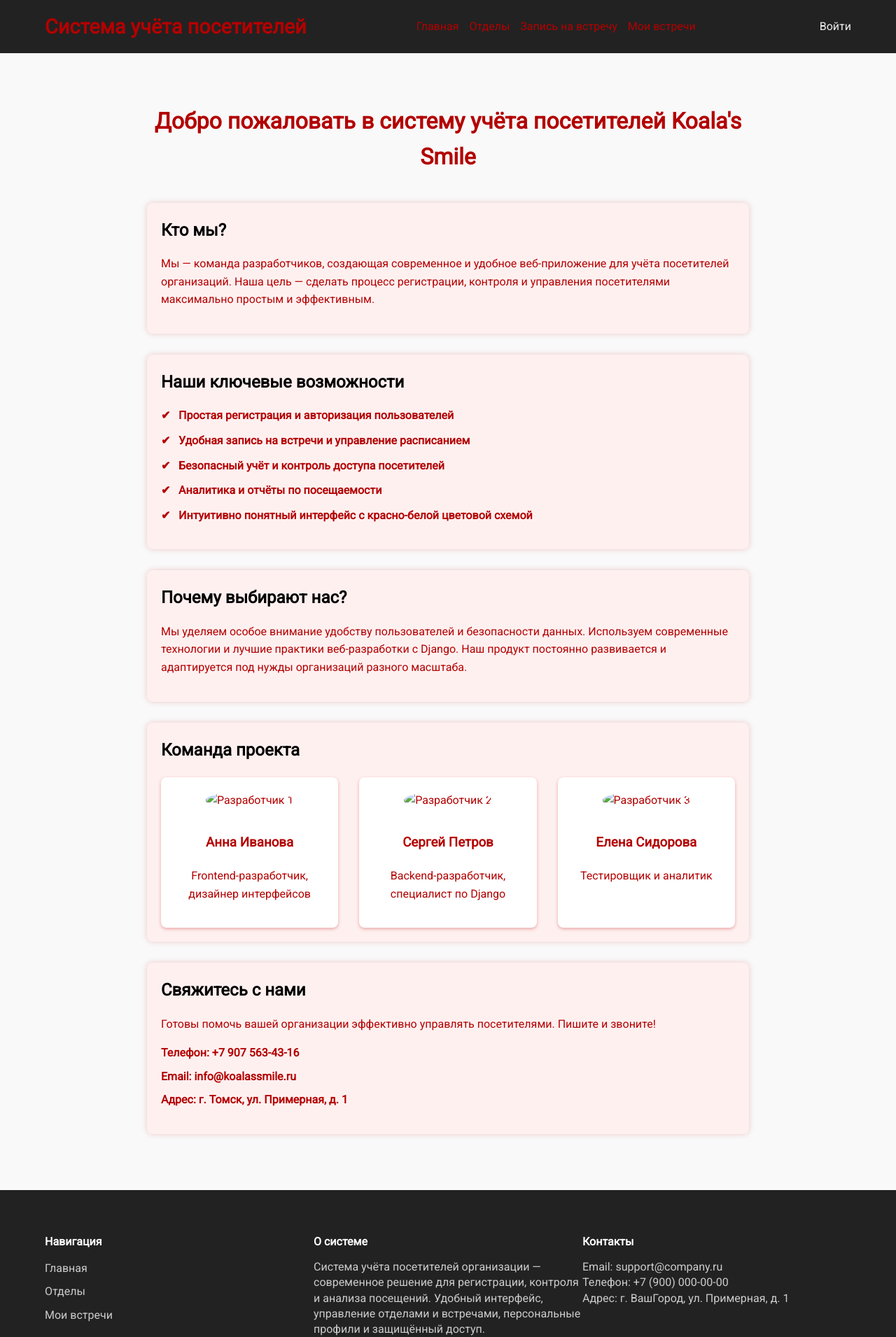
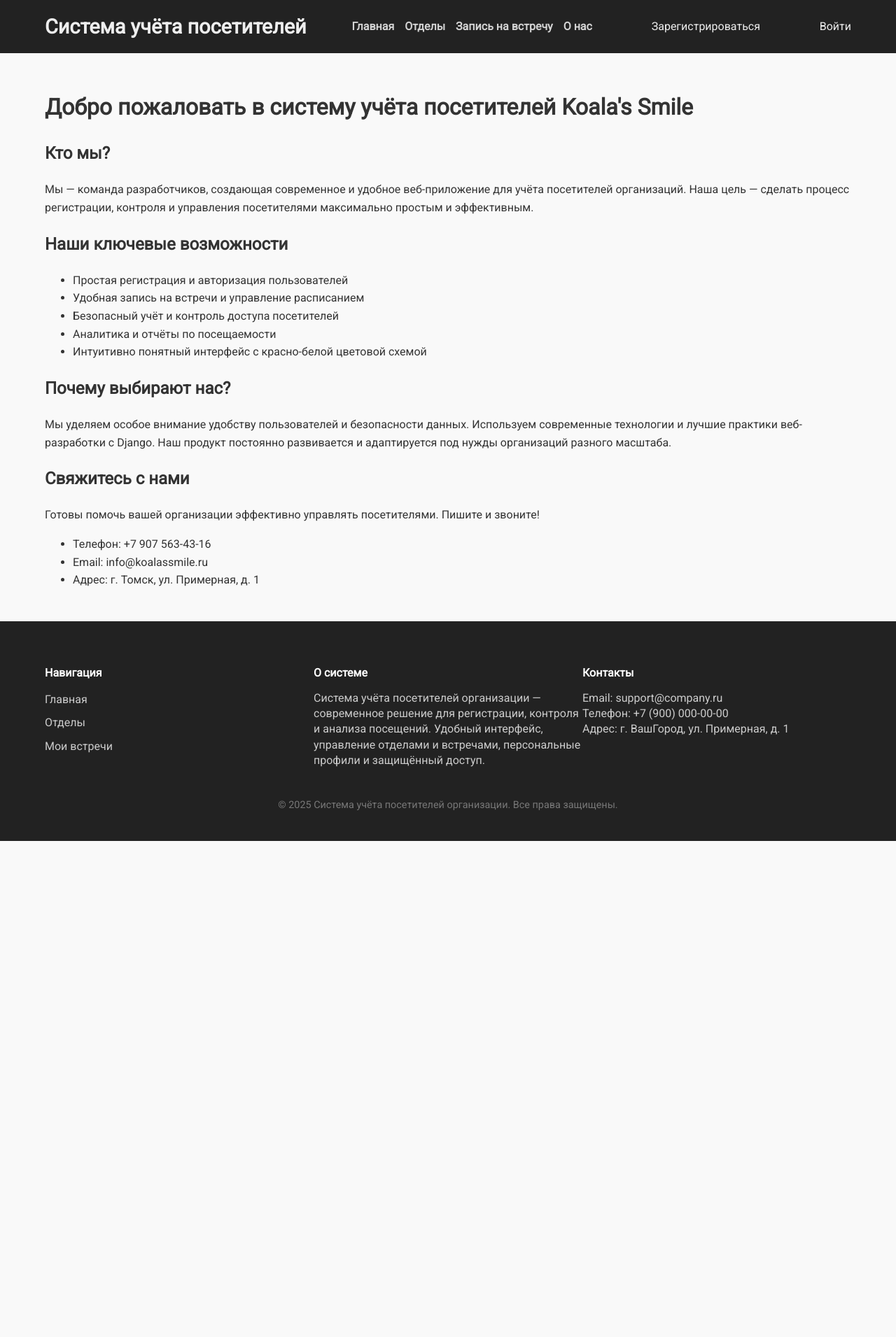
Before and after one commit to Macksim444/kursach2, a Django app: page /about/ in a window 1280 px wide. Shown: the top 1911 px of the page at 70% size. After the commit the page ends 1202 px from the top, so only its background shows below. Run offline with Django 5.2, Linux system fonts and the light colour scheme; some libraries are stand-ins or nearby versions.

Commit message:
усовершествованный интерфейс

```diff
--- a/mysite/visitors/templates/visitors/about.html
+++ b/mysite/visitors/templates/visitors/about.html
@@ -4,7 +4,7 @@
 
 {% block content %}
 <div class="presentation-container">
-    <h1>Добро пожаловать в систему учёта посетителей Koala's Smile</h1>
+    <h1 class="main-title">Добро пожаловать в систему учёта посетителей Koala's Smile</h1>
 
     <section class="presentation-section">
         <h2>Кто мы?</h2>
@@ -32,28 +32,6 @@
             Используем современные технологии и лучшие практики веб-разработки с Django.
             Наш продукт постоянно развивается и адаптируется под нужды организаций разного масштаба.
         </p>
-    </section>
-
-    <section class="presentation-section team-section">
-        <h2>Команда проекта</h2>
-        <div class="team-grid">
-            <div class="team-member">
-                <img src="https://via.placeholder.com/150" alt="Разработчик 1">
-                <h3>Анна Иванова</h3>
-                <p>Frontend-разработчик, дизайнер интерфейсов</p>
-            </div>
-            <div class="team-member">
-                <img src="https://via.placeholder.com/150" alt="Разработчик 2">
-                <h3>Сергей Петров</h3>
-                <p>Backend-разработчик, специалист по Django</p>
-            </div>
-            <div class="team-member">
-                <img src="https://via.placeholder.com/150" alt="Разработчик 3">
-                <h3>Елена Сидорова</h3>
-                <p>Тестировщик и аналитик</p>
-            </div>
-        </div>
-    </section>
 
     <section class="presentation-section contact-section">
         <h2>Свяжитесь с нами</h2>
@@ -65,77 +43,4 @@
         </ul>
     </section>
 </div>
-
-<style>
-    .presentation-container {
-        max-width: 900px;
-        margin: 0 auto;
-        padding: 20px;
-        color: #b30000;
-    }
-    .presentation-section {
-        background-color: #fff0f0;
-        padding: 20px;
-        margin-bottom: 30px;
-        border-radius: 8px;
-        box-shadow: 0 0 8px rgba(179, 0, 0, 0.2);
-    }
-    h1 {
-        color: #b30000;
-        text-align: center;
-        margin-bottom: 40px;
-    }
-    h2 {
-        color: #000000; /* Изменено на черный цвет */
-        margin-top: 0;
-        margin-bottom: 15px;
-    }
-    .features-list {
-        list-style: none;
-        padding-left: 0;
-    }
-    .features-list li {
-        position: relative;
-        padding-left: 25px;
-        margin-bottom: 10px;
-        font-weight: 600;
-    }
-    .features-list li:before {
-        content: "✔";
-        color: #b30000;
-        position: absolute;
-        left: 0;
-        top: 0;
-        font-weight: bold;
-    }
-    .team-grid {
-        display: grid;
-        grid-template-columns: repeat(auto-fill, minmax(250px, 1fr));
-        gap: 30px;
-        margin-top: 20px;
-    }
-    .team-member {
-        background: #fff;
-        padding: 20px;
-        border-radius: 8px;
-        box-shadow: 0 2px 5px rgba(179, 0, 0, 0.3);
-        text-align: center;
-        color: #b30000;
-    }
-    .team-member img {
-        border-radius: 50%;
-        width: 150px;
-        height: 150px;
-        object-fit: cover;
-        margin-bottom: 15px;
-    }
-    .contact-section ul {
-        list-style: none;
-        padding-left: 0;
-        font-weight: 600;
-    }
-    .contact-section ul li {
-        margin-bottom: 8px;
-    }
-</style>
 {% endblock %}
--- a/mysite/visitors/templates/visitors/base.html
+++ b/mysite/visitors/templates/visitors/base.html
@@ -62,7 +62,14 @@
       flex-wrap: wrap;
     }
     nav a {
-      font-weight: 500;
+      font-weight: 600;
+      color: #D3D3D3;
+      text-decoration: none;
+      transition: color 0.3s ease;
+    }
+    nav a:hover, nav a:focus {
+      color: #b30000;
+      text-decoration: underline;
     }
 
     /* Блок с логином и аватаркой */
@@ -98,6 +105,11 @@
       margin-left: 15px;
       text-decoration: none;
       font-weight: 600;
+      background: none;
+      border: none;
+      cursor: pointer;
+      padding: 0;
+      font-size: 1rem;
     }
     .logout-link:hover {
       text-decoration: underline;
@@ -107,6 +119,17 @@
     main {
       padding: 30px 0;
       flex-grow: 1;
+    }
+
+    /* Сообщение предупреждения */
+    #auth-warning {
+      display: none;
+      margin-bottom: 20px;
+      padding: 15px;
+      background-color: #f8d7da;
+      color: #721c24;
+      border: 1px solid #f5c6cb;
+      border-radius: 5px;
     }
 
     /* Футер */
@@ -203,37 +226,40 @@
     <nav>
       <a href="{% url 'home' %}">Главная</a>
       <a href="{% url 'departments_list' %}">Отделы</a>
-      <a href="{% url 'appointment_create' %}" class="btn btn-primary">Запись на встречу</a>
+      <a href="{% url 'appointment_create' %}" id="appointment-link">Запись на встречу</a>
+      <a href="{% url 'about' %}">О нас</a>
+       {% if request.user.is_authenticated %}
     <a href="{% url 'my_appointments' %}">Мои встречи</a>
+  {% endif %}
       {% if request.user.is_authenticated %}
         {% if request.user.is_staff %}
           <a href="{% url 'custom_admin_panel' %}">Админ панель</a>
         {% endif %}
       {% endif %}
     </nav>
+
     {% if request.user.is_authenticated %}
-  <div style="display: flex; align-items: center; gap: 10px; margin-left: 20px; color: #eee; font-weight: 600;">
+    <div class="user-info">
       <span>{{ request.user.username }}</span>
       {% if request.user.profile.avatar %}
-      <img src="{{ request.user.profile.avatar.url }}" alt="Аватар" style="width: 40px; height: 40px; border-radius: 50%; object-fit: cover;">
+        <img src="{{ request.user.profile.avatar.url }}" alt="Аватар">
       {% else %}
-      <div style="width: 40px; height: 40px; border-radius: 50%; background: #555; display: flex; align-items: center; justify-content: center; color: #eee; font-weight: bold;">
-        {{ request.user.username|slice:":1"|upper }}
-      </div>
+        <div class="user-avatar-placeholder">{{ request.user.username|slice:":1"|upper }}</div>
       {% endif %}
       <form method="post" action="{% url 'logout' %}" style="display: inline;">
         {% csrf_token %}
-      <button type="submit" style="background: none; border: none; color: #eee; cursor: pointer; font-weight: 600; padding: 0;">
-        Выйти
-      </button>
+        <button type="submit" class="logout-link">Выйти</button>
       </form>
     </div>
     {% else %}
+      <a href="{% url 'register' %}" style="color: #eee; margin-left: 20px;">Зарегистрироваться</a>
       <a href="{% url 'login' %}" style="color: #eee; margin-left: 20px;">Войти</a>
     {% endif %}
+  </div>
 </header>
 
 <main class="container">
+  <div id="auth-warning">Запись не возможна без входа в аккаунт</div>
   {% block content %}
   <!-- Контент страницы -->
   {% endblock %}
@@ -266,5 +292,19 @@
   </div>
 </footer>
 
+<script>
+  const userIsAuthenticated = {{ request.user.is_authenticated|yesno:"true,false" }};
+  const warningDiv = document.getElementById('auth-warning');
+  const appointmentLink = document.getElementById('appointment-link');
+
+  appointmentLink.addEventListener('click', function(event) {
+    if (!userIsAuthenticated) {
+      event.preventDefault();
+      warningDiv.style.display = 'block';
+      warningDiv.scrollIntoView({ behavior: 'smooth' });
+    }
+  });
+</script>
+
 </body>
 </html>
--- a/mysite/visitors/templates/visitors/users_list.html
+++ b/mysite/visitors/templates/visitors/users_list.html
@@ -13,7 +13,6 @@
         <a href="?status=visitor" class="filter-button {% if filter_status == 'visitor' %}active{% endif %}">Посетители</a>
         <a href="?status=staff" class="filter-button {% if filter_status == 'staff' %}active{% endif %}">Сотрудники</a>
 
-        <!-- Кнопка с выпадающим списком ролей -->
         <div class="dropdown">
             <button class="dropbtn">Роли ▼</button>
             <div class="dropdown-content">
--- a/mysite/visitors/views.py
+++ b/mysite/visitors/views.py
@@ -1,4 +1,4 @@
-from django.shortcuts import render, redirect
+from django.shortcuts import render, redirect, get_object_or_404
 from .forms import CustomUserCreationForm
 from django.contrib.auth.forms import AuthenticationForm
 from django.contrib.auth import login
@@ -12,7 +12,6 @@ from .models import Appointment
 from .models import Department
 from .forms import DepartmentForm
 from django.contrib.admin.views.decorators import staff_member_required
-from django.shortcuts import get_object_or_404, redirect
 from django.urls import reverse
 from django.contrib import messages
 from django.views.decorators.http import require_http_methods
```
Also changed, not shown: mysite/db.sqlite3. Lines whose indentation alone changed are shown as unchanged.
